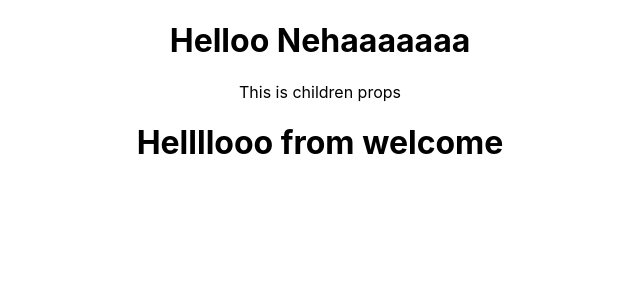
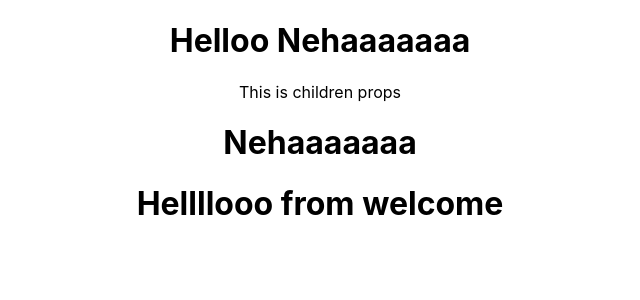
Before and after one commit to Nehavel/react_new, a React (Create React App) app in the folder learn_react/: page / in a window 1280 px wide. Shown: the top 300 px of the page, without its empty margins (320-960 px from the left). Built offline with nearby package versions, Linux system fonts and the light colour scheme.

Commit message:
props in class

```diff
--- a/learn_react/src/App.js
+++ b/learn_react/src/App.js
@@ -9,7 +9,7 @@ function App() {
       <Greet name="Nehaaaaaaa">
         <p>This is children props</p>
       </Greet>
-      <Welcome />
+      <Welcome name="Nehaaaaaaa" />
     </div>
   );
 }
--- a/learn_react/src/components/Welcome.js
+++ b/learn_react/src/components/Welcome.js
@@ -1,7 +1,14 @@
 import React, { Component } from "react";
 class Welcome extends Component {
   render() {
-    return <h1>Hellllooo from welcome</h1>;
+    return (
+      <div>
+        {/* props in class components */}
+        <h1>{this.props.name}</h1>
+
+        <h1>Hellllooo from welcome</h1>
+      </div>
+    );
   }
 }
 export default Welcome;
```
